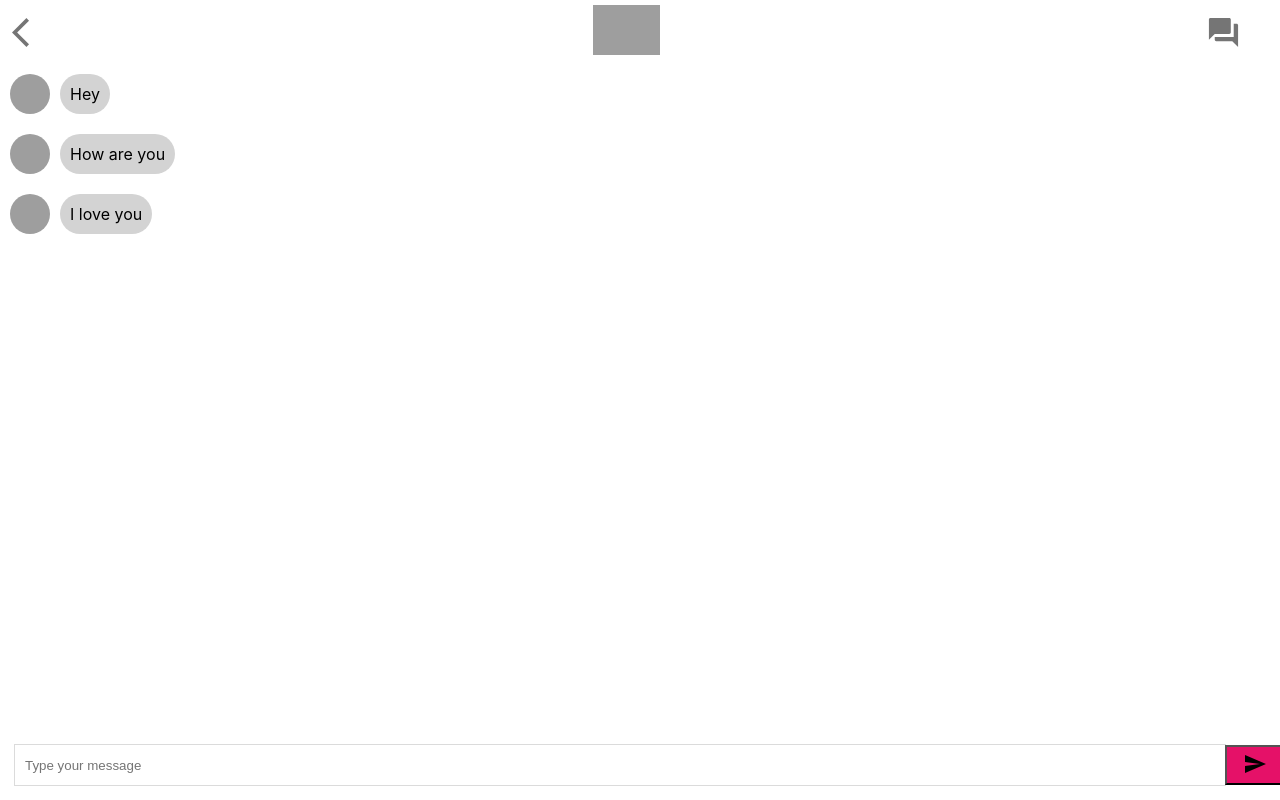
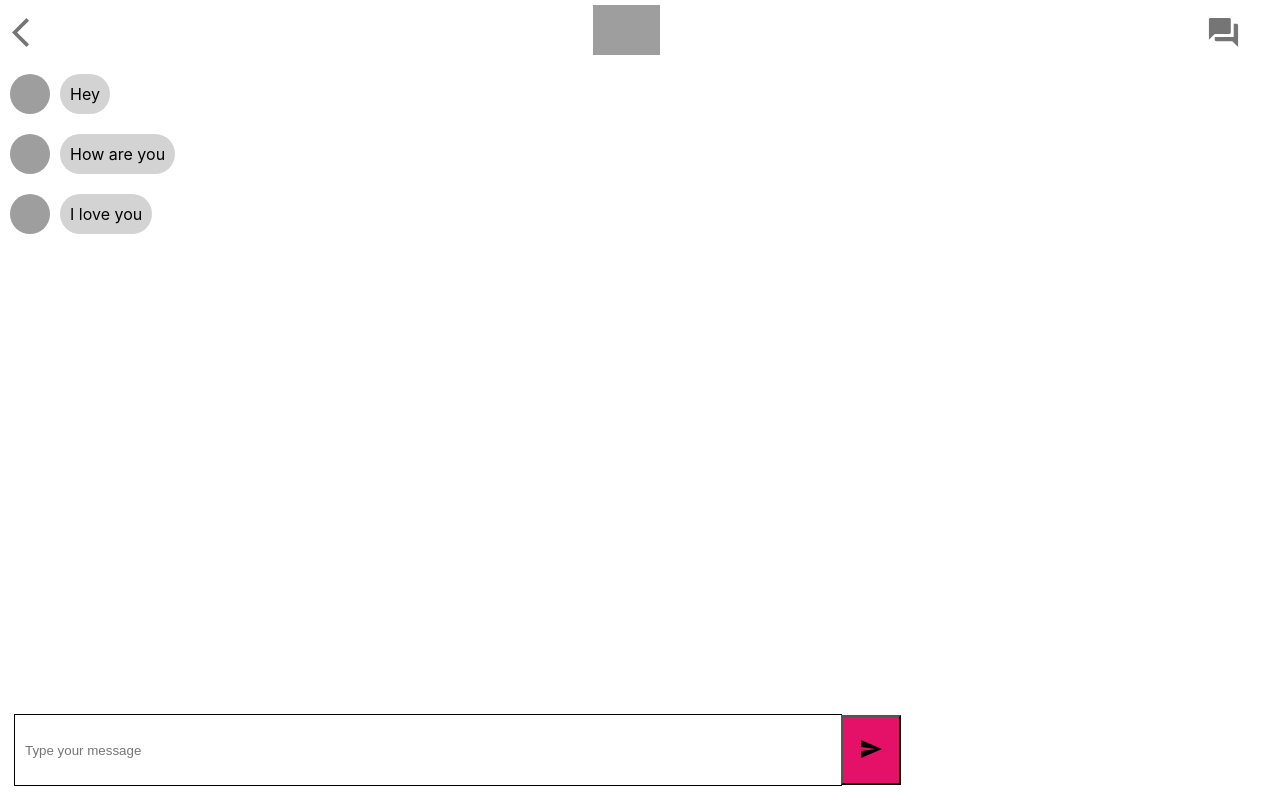
Before and after one commit to Abhay5855/Tinder-, a React (Create React App) app: page /chat/1 in a window 1280 px wide. Built offline with nearby package versions, Linux system fonts and the light colour scheme; grey boxes are pictures that could not be loaded.

Commit message:
initial commit

```diff
--- a/src/App.css
+++ b/src/App.css
@@ -4,8 +4,6 @@
   padding:0;
   box-sizing: border-box;
 }
-
-
 
 
 
--- a/src/components/ChatScreen.css
+++ b/src/components/ChatScreen.css
@@ -39,8 +39,8 @@
     bottom: 0;
     display: flex;
     position: fixed;
-    width: 100%;
-    height: 50px;
+    width: 70%;
+    height: 80px;
     padding: 5px;
     margin:10px;
 
@@ -52,8 +52,9 @@
    flex: 1;
    padding: 10px;
    border: none;
-   outline:1px solid #dbdbdb;
+   outline:1px solid #000;
    padding: 10px;
+
 
 }
 
--- a/src/components/Tindercard.css
+++ b/src/components/Tindercard.css
@@ -9,6 +9,7 @@
     background-position: center;
     background-repeat: no-repeat;
     background-size: cover;
+    object-fit: contain;
 
 }
 
@@ -17,9 +18,6 @@
     bottom:12px;
     position: absolute;
     color:white;
-
-
-
 }
 
 .card > h2 {
--- a/src/components/Tindercard.js
+++ b/src/components/Tindercard.js
@@ -23,6 +23,7 @@ export default function Tindercard() {
       <div className="cards__allcontains">
         {person.map((people) => (
           <TinderCard
+            loading='lazy'
             className="swipe"
             key={person.name}
             preventSwipe={["up", "down"]}
```
